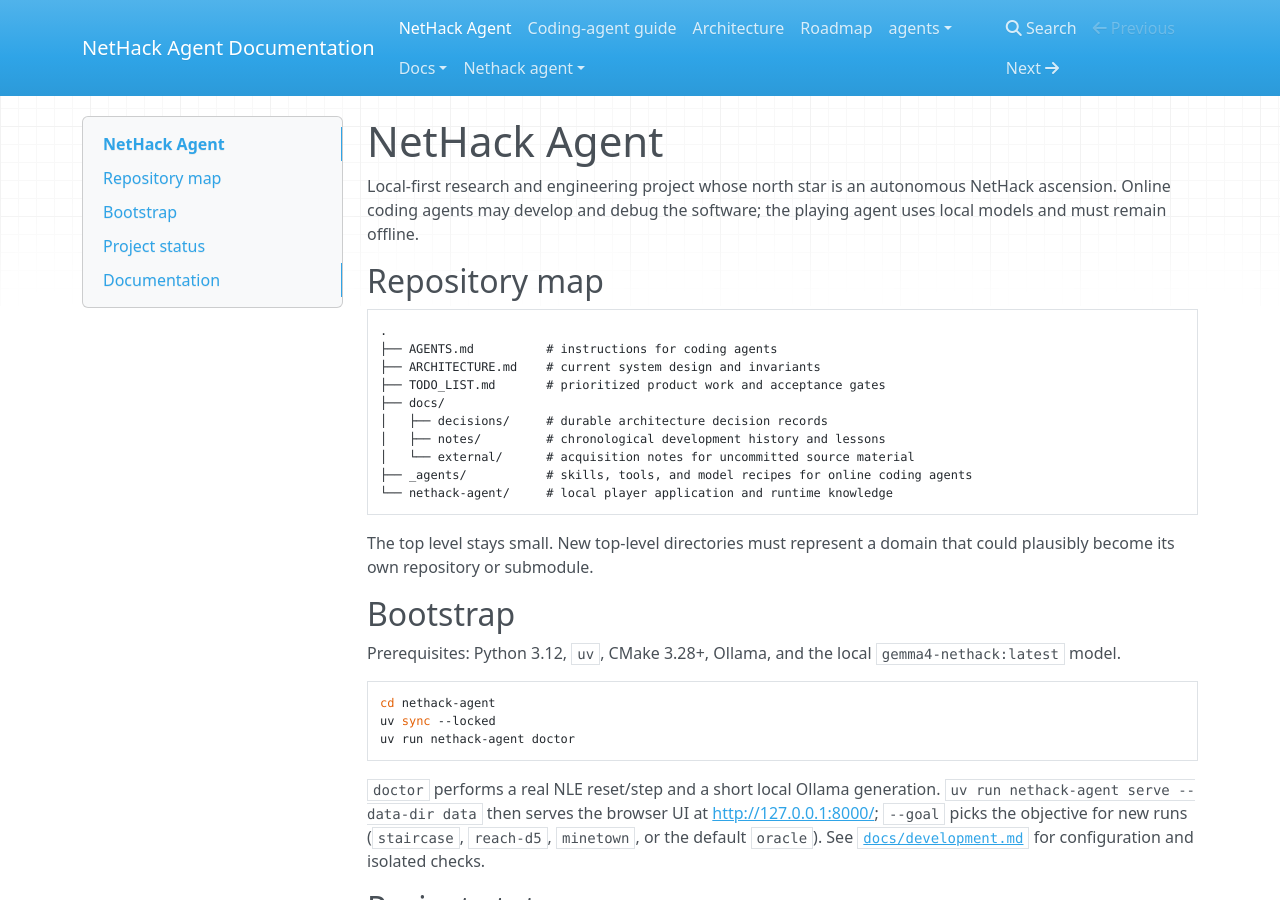
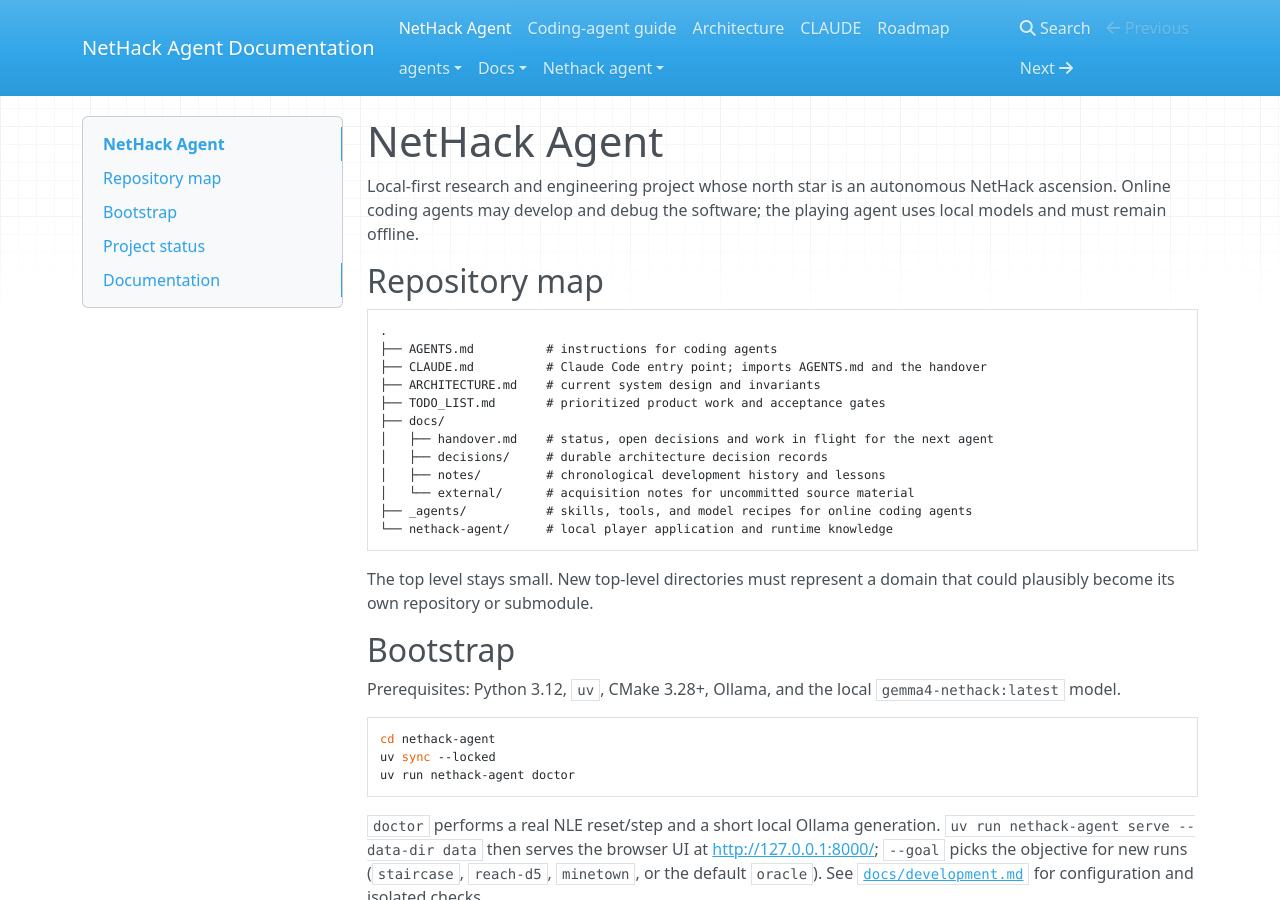
Before and after one commit to Stimim/workspace-agent-play-nethack, an MkDocs documentation site: the page built from README.md, in a window 1280 px wide and 900 px high. Built offline with MkDocs 1.6.1, drawn with Linux system fonts in a browser that asks for light colours; nearby versions of some CDN libraries; some of the changed lines change nothing that is shown.

Commit message:
Add a handover doc and Claude Code entry point
docs/handover.md records the current status (shipped policy and baseline
numbers), what rules 0052-0057 showed, decisions waiting for the owner
(combined rest + stall-budget candidate, commit provenance outside OMP),
uncommitted candidate worktrees and their branches, the qualification
procedure, commands, and host limits and pitfalls. AGENTS.md orientation
and docs/README.md link it; CLAUDE.md imports AGENTS.md and the handover so
Claude Code loads both.

OMP-Conversation: 01a13085-7e76-77cf-8222-0761039d1224

````diff
--- a/AGENTS.md
+++ b/AGENTS.md
@@ -10,7 +10,9 @@
 1. `README.md` for repository layout and current status.
 2. `ARCHITECTURE.md` for component boundaries and invariants.
 3. `TODO_LIST.md` for the active milestone and acceptance criteria.
-4. `docs/README.md`, the relevant decision records, and the latest applicable
+4. `docs/handover.md` for work in flight, open decisions, and operating
+   limits.
+5. `docs/README.md`, the relevant decision records, and the latest applicable
    development notes.
 
 ## Repository rules
--- /dev/null
+++ b/CLAUDE.md
@@ -0,0 +1,2 @@
+@AGENTS.md
+@docs/handover.md
--- a/docs/README.md
+++ b/docs/README.md
@@ -1,6 +1,7 @@
 # Documentation index
 
 - [`../ARCHITECTURE.md`](../ARCHITECTURE.md): current system boundaries, invariants, and milestone contract.
+- [`handover.md`](handover.md): current status, decisions awaiting the owner, uncommitted candidate branches, and operating limits for the next coding agent.
 - [`../TODO_LIST.md`](../TODO_LIST.md): prioritized product work and acceptance criteria.
 - [`development.md`](development.md): reproducible developer setup and checks.
 - [`decisions/`](decisions/): durable architecture decision records, including [ADR 0001](decisions/0001-initial-product-and-runtime.md) (initial product and runtime), [ADR 0002](decisions/0002-deterministic-skill-arbiter.md) (deterministic skill arbiter), [ADR 0003](decisions/0003-typed-contract-construction.md) (typed contract construction rather than a runtime JSON Schema engine), [ADR 0004](decisions/0004-traversal-goals-and-task-progression.md) (typed traversal goals, stair identity, and staged NLE task progression), and the proposed [ADR 0005](decisions/0005-early-survival-and-seed-evaluation.md) (milestone 2: early survival and representative-plus-fresh seed evaluation).
--- /dev/null
+++ b/docs/handover.md
@@ -0,0 +1,168 @@
+# Handover
+
+Status and working notes for the next coding agent (for example Claude Code,
+`claude.exe`). Read this after `AGENTS.md`, `README.md`, `ARCHITECTURE.md` and
+`TODO_LIST.md`. Facts here were current at commit `4acf4d0` (2026-10-20);
+`TODO_LIST.md` and the notes stay authoritative when they disagree.
+
+## 1. Where the project stands
+
+- **Shipped policy:** `hierarchical-survival-hp-prayer-burden-look-ration-v1`
+  (commit `22d0a5f`, note 0051), knowledge `survival-reviewed-v2`. Later
+  commits changed tooling and docs only.
+- **Milestones:** 1 accepted; 2 evaluated, acceptance failed (notes 0036, 0046);
+  **3 in progress** (ADR 0007): enter the Minetown temple, and stand next to the
+  peaceful Oracle, in two separate suites.
+- **Current numbers** (scripted development model):
+
+  | Suite | Objectives | Deaths | Weak-or-worse deaths |
+  | --- | --- | --- | --- |
+  | minetown-regression-v2 (67) | 19 | 42 | 20 |
+  | oracle-regression-v2 (67) | 9 | 53 | 19 |
+  | unified-d5-regression-v5 (67) | 54 | 5 | 0 |
+  | Minetown fresh 605-634 (30) | 9 | 19 | 5 |
+  | Oracle fresh 605-634 (30) | 6 | 24 | 8 |
+
+- **What the last four rule attempts showed:** every survival-only or
+  escape-only rule moves deaths around instead of adding objectives.
+  - 0052 slime-mold food: REJECTED. More food, but stalls still burn it.
+  - 0053 ranged clearing of floating eyes and gas spores: paused. The hero
+    has one dagger, so it gets one shot.
+  - 0054 stall budget: unqualified. Leaves stalls, then dies deeper, often
+    hungry.
+  - 0057 Elbereth disengage: REJECTED. Fewer deaths, but objectives fell and
+    resting caused more Weak-or-worse deaths.
+- **Root cause:** the death analysis (note 0056, Phase 3 section; raw data in
+  `~/nethack-evidence/0055-death-analysis/`). Deeper levels kill a weak hero
+  (median XL 3-5, AC 6) that keeps fighting at low HP with prayer on cooldown.
+  Long single-level stalls consume the food. Rest and stall reduction appear
+  to need each other.
+
+## 2. Decisions waiting for the project owner
+
+1. **Next gameplay step.** A combined candidate (0057 resting + 0054 stall
+   budget, qualified as one unit) needs a recorded ADR 0007 exception to "one
+   rule per qualification". The alternatives are the optional gate amendment
+   (`TODO_LIST.md` order item 3) or a different roadmap item.
+2. **Commit provenance for Claude Code.** AGENTS.md rule 9 requires
+   `_agents/skills/omp-commit/scripts/omp_commit.py`. It finds the conversation
+   UUID from a running OMP client and refuses to commit without one. It cannot
+   work from Claude Code as written. The owner must choose a replacement rule,
+   for example extending the script to a Claude Code session identity, or
+   committing manually. Until then, do not invent a trailer and do not bypass
+   the script's checks (ruff, plus the commit guard that requires a staged
+   qualification note or a `Qualification-Exempt:` trailer for
+   `nethack-agent/src/` changes).
+3. **Optional cleanups:** fix Markdown list formatting in 18 older docs (ADR
+   0004, notes 0044/0049/0050, ...); trim README "Project status" history.
+
+## 3. Work in flight (not in `main`)
+
+Candidate code lives in git worktrees outside the repository. **It is
+uncommitted**, so it is not backed up anywhere. Commit or push these branches
+before deleting directories or reinstalling the machine.
+
+| Worktree | Branch (base `22d0a5f`) | State | Record |
+| --- | --- | --- | --- |
+| `~/nethack-evidence/0057/candidate` | `rule-0057-elbereth-disengage` | rejected, frozen | note 0057 |
+| `~/nethack-evidence/0054/candidate` | `rule-0054-no-progress-budget` | unqualified; two blocking bugs fixed | `~/nethack-evidence/0054/STATUS.md` |
+| `~/nethack-evidence/0053/candidate` | `rule-0053-ranged-clearance` | paused (needs ammunition) | note 0056, `implementation-report.json` |
+| `~/nethack-evidence/0052/candidate` | `qualify-0052-slime-mold` | rejected | note 0052 |
+| `~/nethack-evidence/0052/baseline` | detached at `22d0a5f` | shipped baseline with its own `.venv` | reused by 0057 |
+
+In the main checkout: `docs/notes/evidence/0055/` and a one-line edit to note
+0056 are uncommitted output of the death-analysis evidence task. Verify them
+against that task's report before committing.
+`docs/feedback-2026-10-18-1138.md` is the owner's file; never edit, stage or
+delete it.
+
+0054 open items: staircase seed 1 gives up search early; T=200 versus T=400;
+catalog entries 1 and 701 changed from death to truncated; ADR 0004's
+"cleared on level entry" list is stale.
+
+## 4. How work is done here
+
+### Qualifying a gameplay rule (note 0040 protocol, ADR 0007 §4.1)
+
+1. **Diagnose from stored evidence first.** Use `runs.sqlite3` step events,
+   read-only. Native truth (`_agents/skills/native-truth/`) is for diagnosis
+   only, never a policy input.
+2. **Build one rule.** Use a worktree from the shipped commit with its own
+   `.venv` (`uv sync --locked`). Keep a shared predicate across selection,
+   ActionGate, StepPayload validation and evaluator replay. Add consumer tests
+   that fail without the fix.
+3. **Develop on regression suites only.** Never tune on fresh seeds. Stop
+   after about three development passes: more tuning overfits.
+4. **Preregister and freeze.** Use an honest qualification-only policy label;
+   copy suites outside the repo, never relabelling committed ones. Reserve an
+   unused contiguous 30-seed fresh range (check with
+   `nethack_agent.seed_catalog.used_seeds`). Write a note with SHA-256 of
+   every changed file and the gates, and run `sha256sum --check` before
+   launch. Note 0057 is the most recent template.
+5. **Run the arms.** Baseline regression reports from the same base commit and
+   suites can be reused (0052 baseline arms). Candidate arms first, then
+   baseline fresh arms.
+6. **Apply the gates.** For every paired set: objectives not lower, deaths not
+   higher, Weak-or-worse and starvation deaths not higher; zero invalid
+   actions, gate rejections and integrity failures. Trace every lost success
+   and new death. A behavior change after launch spoils the sample.
+7. **Record the outcome** in the main repo, whether QUALIFIED or REJECTED:
+   - the note, with a `## Decision` heading;
+   - compact records under `docs/notes/evidence/<note>/`;
+   - the consumed seeds in `nethack-agent/evaluation/seed-ledger.json`
+     (`note` at most 300 characters);
+   - updates to `TODO_LIST.md` and `docs/README.md`.
+8. **To ship**, also bump `POLICY_VERSION`, pin new copies of the regression
+   suites, and update README and ARCHITECTURE (see note 0051).
+
+### Commands
+
+```bash
+# detached evaluation; never let a tool deadline cut a run short
+_agents/skills/detached-eval/scripts/detached_eval.py --state-dir DIR start --name RUN \
+  --cwd WORKTREE/nethack-agent -- nice -n 15 ionice -c 3 uv run nethack-agent eval run \
+  --suite SUITE --data-dir OUT --report-dir OUT/reports --workers 2 --development-scripted-model
+_agents/skills/detached-eval/scripts/detached_eval.py --state-dir DIR wait RUN   # or status/list/stop
+# compact per-seed record for a report
+uv run --project nethack-agent python3 _agents/skills/evidence-record/record.py REPORT.json \
+  --commit SHA --command "CMD" --output docs/notes/evidence/NNNN/NAME.json
+# checks (from nethack-agent/)
+uv run ruff check . && uv run ruff format --check . && uv run pytest -q
+```
+
+### Limits and known pitfalls
+
+- **Host:** about 15 GB RAM and 20 cores. 10 arms of 2 workers each, plus an
+  idle analysis kernel holding 2.2 GB, pushed it into swap. Run at most 5 arms
+  at once with 2 workers each. Close SQLite connections and reset Python
+  kernels after analysis. Each step event is about 22 KiB, so a 67-seed arm
+  is a database of about 2 GB; `~/nethack-evidence` holds roughly 100 GB.
+- **`/tmp` is cleared by restarts.** A restart killed the first 0051 runs. The
+  NetHack 3.6.7 source used for citations is at `/tmp/nethack-3.6.7-src` (the
+  `NetHack-3.6.7_Released` GitHub tag), and NLE 1.3.0 source at
+  `/tmp/nle-1.3.0`. Download them again if missing. Keep detached state
+  directories under `~/nethack-evidence/`.
+- **Don't pipe `detached_eval.py wait` into `head`:** the broken pipe kills
+  the waiter, though not the run.
+- **`eval run --seeds` fails on multi-case suites** with "requested case seeds
+  must be unique and nonempty". Make a one-case suite copy instead.
+- **Suite files:** they need `acceptance` blocks, and `min_successes` must be
+  at least 1. Use the schema of `evaluation/minetown-fresh-v1.json` for
+  fresh suites.
+- **Flaky test:** `tests/test_detached_eval.py::test_detached_process_survives_starting_parent_exit`
+  fails occasionally. Rerun it once before investigating.
+- **Verify worker claims.** Workers' reports have contained wrong counts (the
+  0051 Weak-or-worse count) and accidental `git checkout` reverts. Check every
+  number against the actual report, database or diff before committing
+  (AGENTS.md rule 10).
+
+## 5. Tooling and UI available
+
+- **Browser UI and service:** `uv run nethack-agent serve --data-dir data
+  [--goal staircase|reach-d5|minetown|oracle|FILE]`. The default goal is
+  `oracle`.
+  - Click any step in the Events tab to view its map, stats and inventory.
+    Only the last 50 events are loaded on attach.
+  - Use the speed control, or `run speed RUN_ID X`, to follow a run live.
+- **Skills** in `_agents/skills/`: `detached-eval`, `evidence-record`,
+  `native-truth`, `nethack-wiki`, `omp-commit`.
````
Also changed, not shown: README.md.
